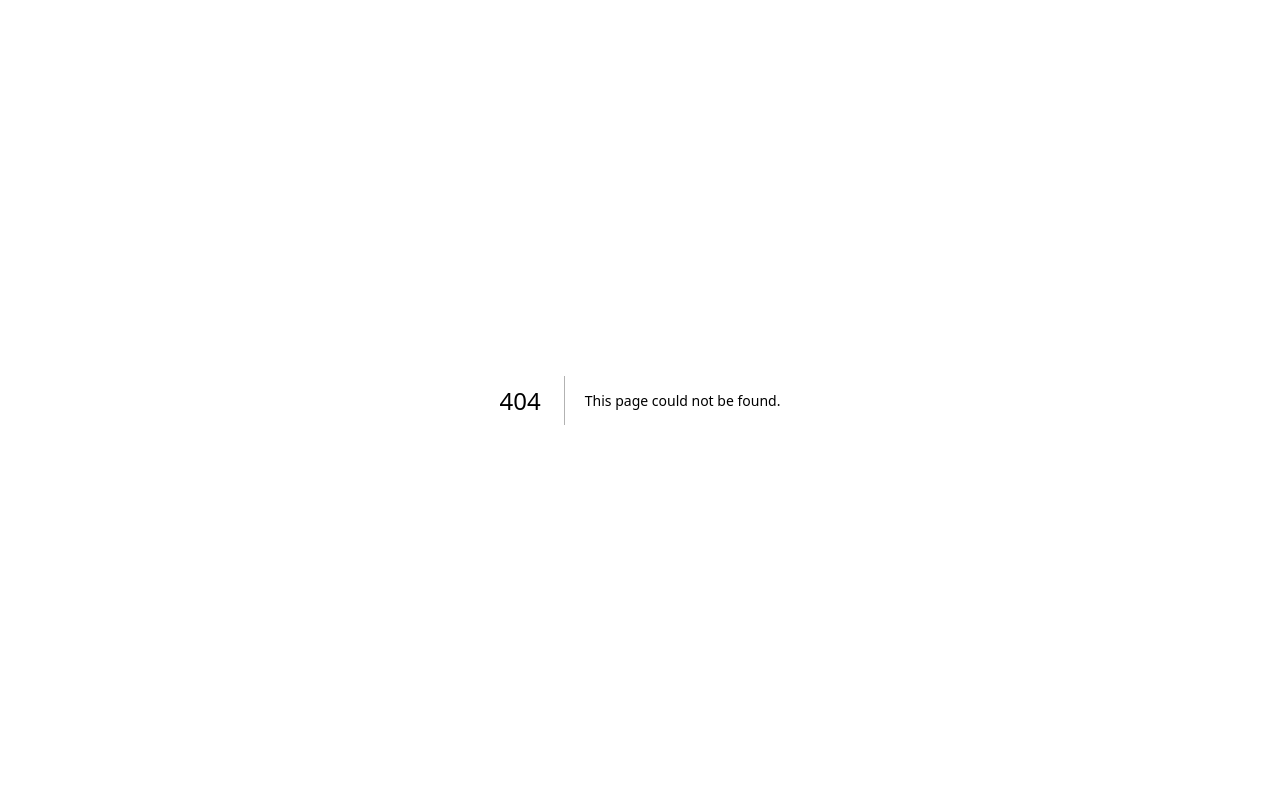
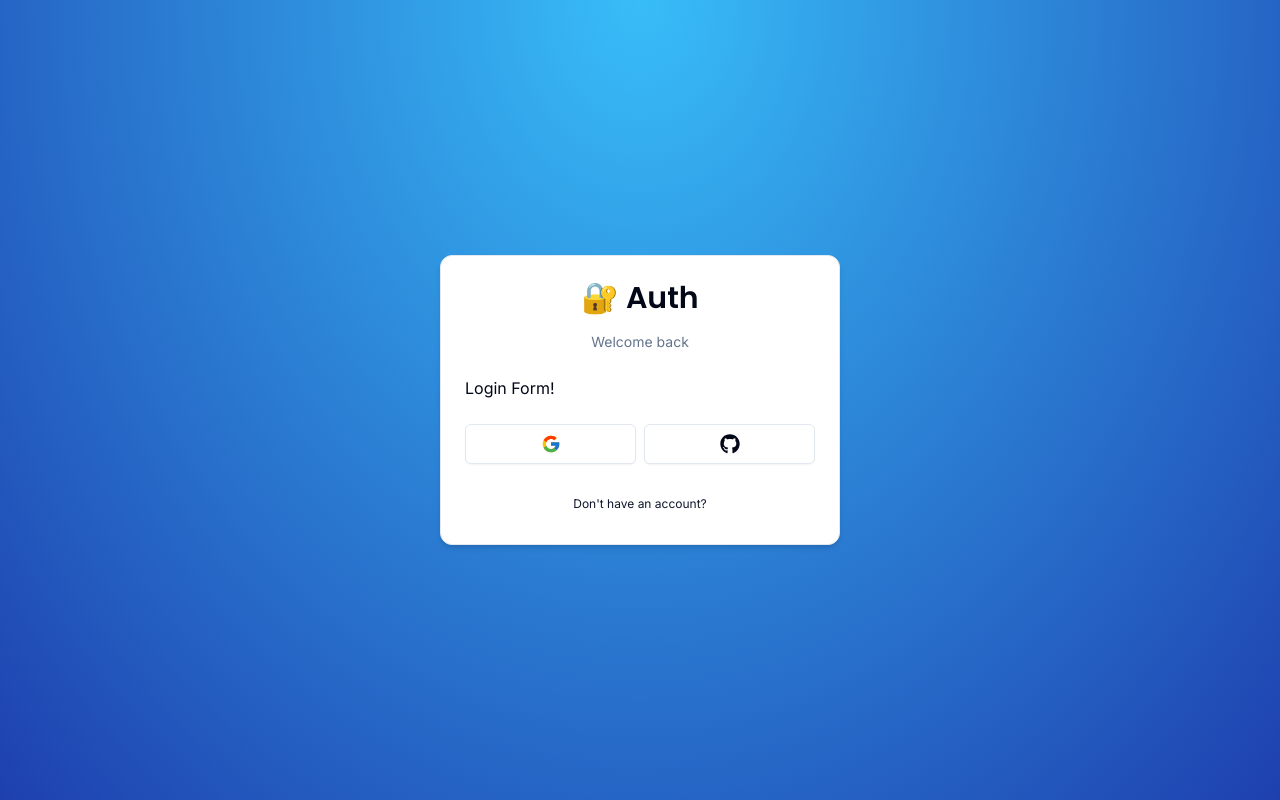
Before and after one commit to CocoaPuffs00/auth-tutorial, a Next.js app: page /auth/login in a window 1280 px wide. Before the commit this address had no page. Built offline with nearby package versions, Linux system fonts and the light colour scheme.

Commit message:
feat: card wrapper

```diff
--- /dev/null
+++ b/app/auth/layout.tsx
@@ -0,0 +1,9 @@
+const AuthLayout = ({ children }: { children: React.ReactNode }) => {
+  return (
+    <div className="h-full flex items-center justify-center bg-[radial-gradient(ellipse_at_top,_var(--tw-gradient-stops))] from-sky-400 to-blue-800">
+      {children}
+    </div>
+  );
+};
+
+export default AuthLayout;
--- /dev/null
+++ b/app/auth/login/page.tsx
@@ -0,0 +1,7 @@
+import LoginForm from "@/components/auth/login-form";
+
+const LoginPage = () => {
+  return <LoginForm />;
+};
+
+export default LoginPage;
--- /dev/null
+++ b/components/auth/back-button.tsx
@@ -0,0 +1,26 @@
+"use client";
+
+import Link from "next/link";
+
+import { Button } from "@/components/ui/button";
+
+interface BackButtonProps {
+  label: string;
+  href: string;
+}
+
+export const BackButton = ({
+  label,
+  href,
+}: BackButtonProps) => {
+  return (
+    <Button
+      variant="link"
+      size="sm"
+      className="w-full font-normal"
+      asChild
+    >
+      <Link href={href}>{label}</Link>
+    </Button>
+  );
+};
--- /dev/null
+++ b/components/auth/card-wrapper.tsx
@@ -0,0 +1,49 @@
+"use client";
+
+import {
+  Card,
+  CardHeader,
+  CardContent,
+  CardFooter,
+} from "@/components/ui/card";
+import { Header } from "@/components/auth/header";
+import { Social } from "@/components/auth/social";
+import { BackButton } from "./back-button";
+
+interface CardWrapperProps {
+  children: React.ReactNode;
+  headerLabel: string;
+  backButtonLabel: string;
+  backButtonHref: string;
+  showSocial?: boolean;
+}
+
+export const CardWrapper = ({
+  children,
+  headerLabel,
+  backButtonLabel,
+  backButtonHref,
+  showSocial,
+}: CardWrapperProps) => {
+  return (
+    <Card className="w-[400px] shadow-md">
+      <CardHeader>
+        <Header label={headerLabel} />
+      </CardHeader>
+      <CardContent>
+        {children}
+      </CardContent>
+      {showSocial && (
+        <CardFooter>
+          <Social />
+        </CardFooter>
+      )}
+      <CardFooter>
+        <BackButton
+          label={backButtonLabel}
+          href={backButtonHref}
+        />
+      </CardFooter>
+    </Card>
+  );
+};
--- /dev/null
+++ b/components/auth/header.tsx
@@ -0,0 +1,23 @@
+import { Poppins } from "next/font/google";
+
+import { cn } from "@/lib/utils";
+
+const poppins = Poppins({
+  subsets: ["latin"],
+  weight: ["600"],
+});
+
+interface HeaderProps {
+  label: string;
+}
+
+export const Header = ({ label }: HeaderProps) => {
+  return (
+    <div className="w-full flex flex-col gap-y-4 items-center justify-center">
+      <h1 className={cn("text-3xl font-semibold", poppins.className)}>
+        🔐 Auth
+      </h1>
+      <p className="text-muted-foreground text-sm">{label}</p>
+    </div>
+  );
+};
--- /dev/null
+++ b/components/auth/login-form.tsx
@@ -0,0 +1,16 @@
+import { CardWrapper } from "@/components/auth/card-wrapper";
+
+const LoginForm = () => {
+  return (
+    <CardWrapper
+      headerLabel="Welcome back"
+      backButtonLabel="Don't have an account?"
+      backButtonHref="/auth/register"
+      showSocial
+    >
+      Login Form!
+    </CardWrapper>
+  );
+};
+
+export default LoginForm;
--- /dev/null
+++ b/components/auth/social.tsx
@@ -0,0 +1,29 @@
+"use client";
+
+import { FcGoogle } from "react-icons/fc";
+import { FaGithub } from "react-icons/fa";
+
+import { Button } from "@/components/ui/button";
+
+export const Social = () => {
+  return (
+    <div className="w-full flex items-center gap-x-2">
+      <Button
+        variant="outline"
+        size="lg"
+        className="w-full"
+        onClick={() => {}}
+      >
+        <FcGoogle className="h-5 w-5" />
+      </Button>
+      <Button
+        variant="outline"
+        size="lg"
+        className="w-full"
+        onClick={() => {}}
+      >
+        <FaGithub className="h-5 w-5" />
+      </Button>
+    </div>
+  );
+};
--- /dev/null
+++ b/components/ui/card.tsx
@@ -0,0 +1,76 @@
+import * as React from "react"
+
+import { cn } from "@/lib/utils"
+
+const Card = React.forwardRef<
+  HTMLDivElement,
+  React.HTMLAttributes<HTMLDivElement>
+>(({ className, ...props }, ref) => (
+  <div
+    ref={ref}
+    className={cn(
+      "rounded-xl border bg-card text-card-foreground shadow",
+      className
+    )}
+    {...props}
+  />
+))
+Card.displayName = "Card"
+
+const CardHeader = React.forwardRef<
+  HTMLDivElement,
+  React.HTMLAttributes<HTMLDivElement>
+>(({ className, ...props }, ref) => (
+  <div
+    ref={ref}
+    className={cn("flex flex-col space-y-1.5 p-6", className)}
+    {...props}
+  />
+))
+CardHeader.displayName = "CardHeader"
+
+const CardTitle = React.forwardRef<
+  HTMLParagraphElement,
+  React.HTMLAttributes<HTMLHeadingElement>
+>(({ className, ...props }, ref) => (
+  <h3
+    ref={ref}
+    className={cn("font-semibold leading-none tracking-tight", className)}
+    {...props}
+  />
+))
+CardTitle.displayName = "CardTitle"
+
+const CardDescription = React.forwardRef<
+  HTMLParagraphElement,
+  React.HTMLAttributes<HTMLParagraphElement>
+>(({ className, ...props }, ref) => (
+  <p
+    ref={ref}
+    className={cn("text-sm text-muted-foreground", className)}
+    {...props}
+  />
+))
+CardDescription.displayName = "CardDescription"
+
+const CardContent = React.forwardRef<
+  HTMLDivElement,
+  React.HTMLAttributes<HTMLDivElement>
+>(({ className, ...props }, ref) => (
+  <div ref={ref} className={cn("p-6 pt-0", className)} {...props} />
+))
+CardContent.displayName = "CardContent"
+
+const CardFooter = React.forwardRef<
+  HTMLDivElement,
+  React.HTMLAttributes<HTMLDivElement>
+>(({ className, ...props }, ref) => (
+  <div
+    ref={ref}
+    className={cn("flex items-center p-6 pt-0", className)}
+    {...props}
+  />
+))
+CardFooter.displayName = "CardFooter"
+
+export { Card, CardHeader, CardFooter, CardTitle, CardDescription, CardContent }
```
